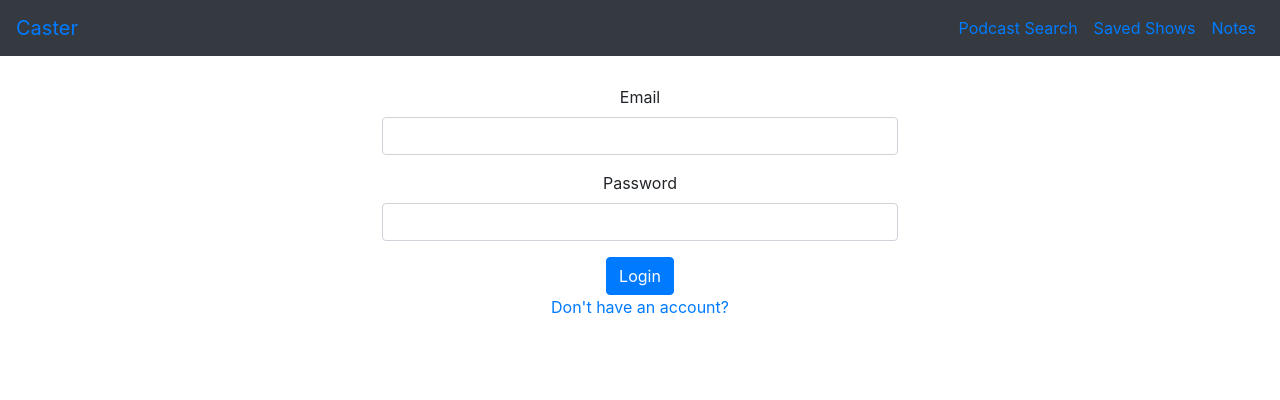
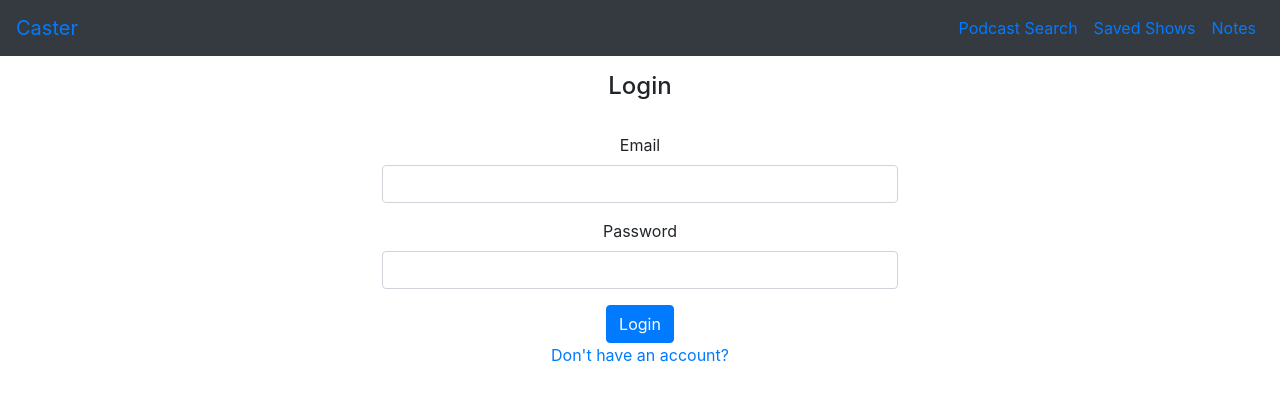
Before and after one commit to hennadiipro/redbadgeclient, a React (Vite) app in the folder red-badge-client/: page / in a window 1280 px wide. Shown: the top 400 px of the page. Built offline with nearby package versions, Linux system fonts and the light colour scheme.

Commit message:
more styling

```diff
--- a/red-badge-client/src/App.tsx
+++ b/red-badge-client/src/App.tsx
@@ -48,20 +48,12 @@ clearToken (){
   console.log('token cleared')
 }
 
-// protectedViews = () => {
-//   return this.state.token === localStorage.getItem("sessionToken") ? (
-//     <Podcast token={this.state.token} />
-//   ) : (
-//     <Auth token={this.updateToken} />
-//   )
-// }
-
   render() {
     return (
       <div className="App">
       <Router>
        <Sitebar logout={this.clearToken.bind(this)} token={this.state.token} />
-       {/* {this.protectedViews()} */}
+       <div id="switchdiv">
         <Switch>
           <Route exact path="/">
             {this.state.token === localStorage.getItem("sessionToken") ? (
@@ -80,8 +72,10 @@ clearToken (){
             <Notes token={this.state.token} />
           </Route>
         </Switch>
+        </div>
       </Router>
       </div>
+
     )
   }
 }
--- a/red-badge-client/src/Auth/Login.tsx
+++ b/red-badge-client/src/Auth/Login.tsx
@@ -53,6 +53,8 @@ export default class Login extends Component<acceptedProps, valueTypes> {
         return (
             <div >
                 <br />
+                <br />
+                < br/>
                 <h4>Login</h4>
                 <br />
                 <Form onSubmit={this.handleSubmit}>
--- /dev/null
+++ b/red-badge-client/src/Components/Notes/Notes.css
@@ -0,0 +1,3 @@
+.button{
+    margin: 10px;
+}
--- a/red-badge-client/src/Components/Notes/Notes.tsx
+++ b/red-badge-client/src/Components/Notes/Notes.tsx
@@ -1,17 +1,14 @@
 import React, { Component } from 'react';
-import { IResult } from "../Podcast/Interfaces";
+import "./Notes.css"
 import {
   Card,
-  CardImg,
   CardBody,
   CardTitle,
-  CardSubtitle,
   Button
 } from "reactstrap";
 
 type acceptedProps = {
   token: string;
-  // result: string;
 }
 
 type valueTypes = {
@@ -96,10 +93,8 @@ export class Notes extends Component<acceptedProps, valueTypes> {
                 <p>{result.note}</p>
                 <input style={{ margin: "0 0 .5rem" }} onChange={(e) => this.setState({ notes: e.target.value })}></input>
                 <br />
-                <Button onClick={() => { this.updateNotes(result.id) }}>Update Note</Button>
-                <br />
-                <br />
-                <Button onClick={() => { this.deleteNotes(result.id) }}>Delete Note</Button>
+                <Button onClick={() => { this.updateNotes(result.id) }} className="button">Update Note</Button>
+                <Button onClick={() => { this.deleteNotes(result.id) }} className="button">Delete Note</Button>
               </CardBody>
             </Card>
           );
--- /dev/null
+++ b/red-badge-client/src/Components/Podcast/PodcastFavoritesCard.css
@@ -0,0 +1,3 @@
+.buttonstyles{
+    margin: 10px;
+}
--- a/red-badge-client/src/Components/Podcast/PodcastFavoritesCard.tsx
+++ b/red-badge-client/src/Components/Podcast/PodcastFavoritesCard.tsx
@@ -1,5 +1,5 @@
 import React, { Component } from 'react';
-import { IResult } from "./Interfaces";
+import "./PodcastFavoritesCard.css"
 import {
   Card,
   CardImg,
@@ -126,17 +126,16 @@ handleSubmit = () => {
                     <br />
                     <input style={{ margin: "0 0 .5rem" }} onChange={(e) => this.setState({ publisher: e.target.value })}></input>
                     <br />
-                    <Button onClick={() => { this.updatePodcast(this.props.result.id) }}>Update Publishing Company</Button>
+                    <Button onClick={() => { this.updatePodcast(this.props.result.id) }}>Update Publisher</Button>
                     <br />
                     <br />
-                    <Button onClick={() => { this.deletePodcast(this.props.result.id) }}>Delete Show</Button>
-                    <br />
-                    <br />
+                    {/* <Button onClick={() => { this.deletePodcast(this.props.result.id) }}>Delete Show</Button> */}
                     <FormGroup>
                       <Label for="exampleText">Add Notes</Label>
                       <Input type="textarea" name="text" id="exampleText" value={this.state.notes} onChange={(e) => this.setState({notes: e.target.value})} />
                     </FormGroup>
-                    <Button onClick= {() => { this.addNotes(this.props.result.id)}}>Save Notes</Button>
+                    <Button onClick= {() => { this.addNotes(this.props.result.id)}} className="buttonstyles" >Save Notes</Button>
+                    <Button onClick={() => { this.deletePodcast(this.props.result.id) }} className="buttonstyles">Delete Show</Button>
                   </CardSubtitle>
                 </CardBody>
               </Card>
--- /dev/null
+++ b/red-badge-client/src/Components/Site/Sitebar.css
@@ -0,0 +1,8 @@
+.sitebarstyles {
+    position: fixed;
+    width: 100vw;
+    z-index: 1;
+    height: 50px;
+    margin-bottom: 100px;
+    align-items: center;
+}
--- a/red-badge-client/src/Components/Site/Sitebar.tsx
+++ b/red-badge-client/src/Components/Site/Sitebar.tsx
@@ -11,6 +11,7 @@ import {
     NavbarBrand,
     NavbarText
 } from 'reactstrap'
+import "./Sitebar.css"
 
 type acceptedProps = {
     token: any
@@ -41,17 +42,11 @@ export default class Sitebar extends Component<acceptedProps, valueTypes> {
             )
     }
 
-    navbarStyles = {
-        position: 'fixed',
-        width: '100%',
-        zIndex: '100'
-    }
 
     render() {
         return (
-            <div style ={{...this.navbarStyles}}>
-
-                <Navbar color="dark" sticky="top" expand="lg" position="fixed">
+            <div className="sitebarstyles">
+                <Navbar color="dark" expand="lg">
                     <NavbarBrand id="caster" href="/">Caster</NavbarBrand>
                     <NavbarToggler onClick={this.toggle} />
                     <Collapse isOpen={this.state.isOpen} navbar ></Collapse>
@@ -66,10 +61,9 @@ export default class Sitebar extends Component<acceptedProps, valueTypes> {
                             <NavLink href="/notes">Notes</NavLink>
                         </NavItem>
                         <NavItem>
-                            {/* <Button onClick={this.props.logout}>Logout */}
+                            <Link to="/">
                             <NavbarText>{this.logoutButton()}</NavbarText>
-                            <Link to="/"></Link>
-                            {/* </Button> */}
+                            </Link>
                         </NavItem>
                     </Nav>
                 </Navbar>
```
Also changed, not shown: red-badge-client/src/App.css (line endings or trailing spaces).
